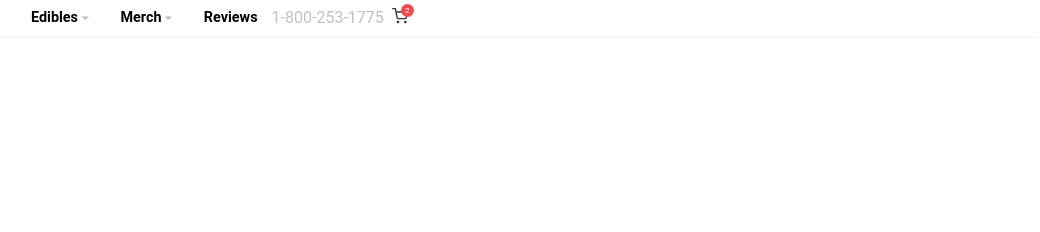
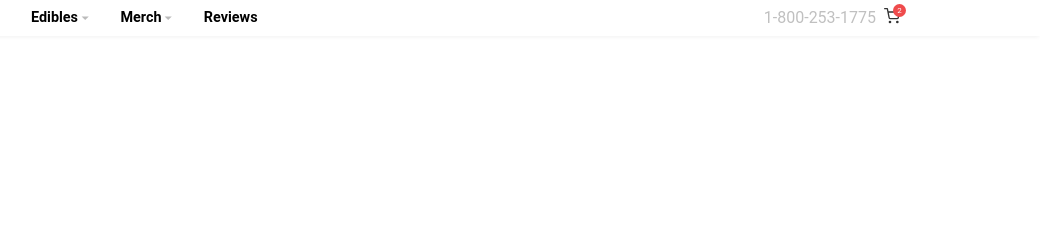
Before and after one commit to alarivan/pizza, a Gatsby site: page / in a window 1280 px wide. Shown: the full height of the page, 240-1280 px from the left. Built offline with nearby package versions, Linux system fonts and the light colour scheme; Gatsby itself is replaced by a stand-in of ours.

Commit message:
Add Space component

```diff
--- a/src/components/header.tsx
+++ b/src/components/header.tsx
@@ -1,10 +1,10 @@
 import { Link } from "gatsby"
 import React from "react"
 import styled from "styled-components"
-import { Container } from "./styled/common"
+import { Container, Space } from "./styled/common"
 import Logo from "./Header/Logo"
 import MainMenu from "./Header/MainMenu"
-import SecondaryMenu from './Header/SecondaryMenu'
+import SecondaryMenu from "./Header/SecondaryMenu"
 
 const SHeader = styled.header`
   background: #fff;
@@ -31,6 +31,7 @@ const Header: React.FC = () => (
         <Logo />
       </HeaderLink>
       <MainMenu />
+      <Space />
       <SecondaryMenu />
     </HeaderContainer>
   </SHeader>
--- a/src/components/styled/common.ts
+++ b/src/components/styled/common.ts
@@ -4,3 +4,7 @@ export const Container = styled.div`
   max-width: 1000px;
   margin: 0 auto;
 `
+
+export const Space = styled.div`
+  flex: 1 1 auto;
+`
```
